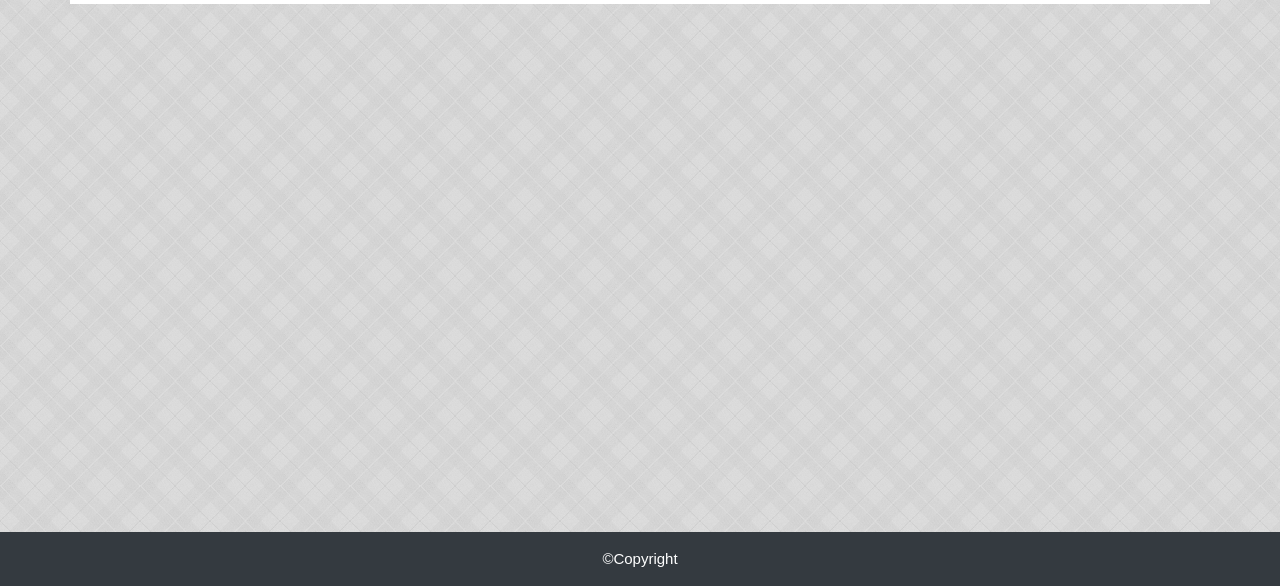
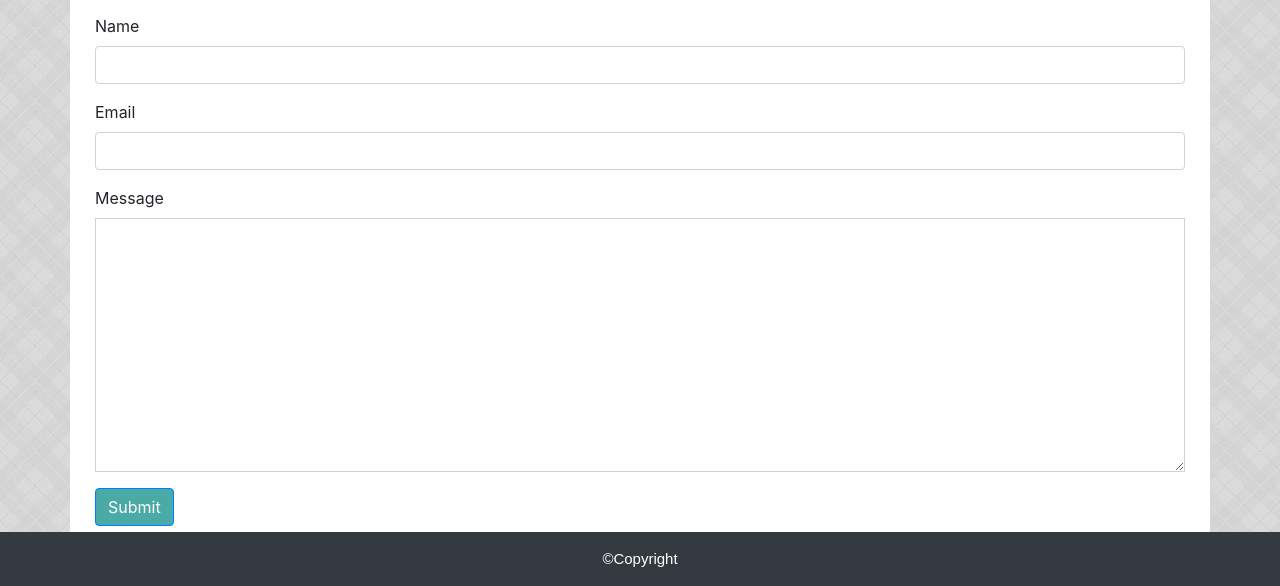
Before and after one commit to kdacanay/Bootstrap-Portfolio, a plain HTML site: page contact.html in a window 1280 px wide. Shown: the part 214-800 px from the top of the page. Drawn offline with nearby package versions, Linux system fonts and the light colour scheme.

Commit message:
added form from bootstrap w/name, email, message. had to delete most of the template and insert a text area for message to give user plenty of room to write message.

```diff
--- a/contact.html
+++ b/contact.html
@@ -41,6 +41,23 @@
         <div class="row">
                 <div class= "col-md-12">
                     <h2 id="main-header">Contact</h2>
+                    <form>
+                        <div class="form-row">
+                          <div class="form-group col-md-12">
+                            <label for="inputName4">Name</label>
+                            <input type="text" class="form-control" id="inputName4">
+                          </div>
+                          <div class="form-group col-md-12">
+                            <label for="inputEmail4">Email</label>
+                            <input type="email" class="form-control" id="inputEmail4">
+                          </div>
+                          <div class="form-group col-md-12">
+                            <label for="inputMessage">Message</label>
+                            <textarea class="form-control rounded-0" id="exampleFormControlTextarea11" rows="10"></textarea>
+                          </div>
+                        </div>
+                        <button type="submit" class="btn btn-primary" id="submitBtn">Submit</button>
+                      </form>
                 </div>
               </div>
            </div>
--- a/style.css
+++ b/style.css
@@ -59,3 +59,9 @@ footer {
     font-size: 15px;
     font-family: Arial, Helvetica, sans-serif;
 }
+#submitBtn {
+    background-color: #4aaaa5;
+}
+form {
+    padding: 10px;
+}
```
